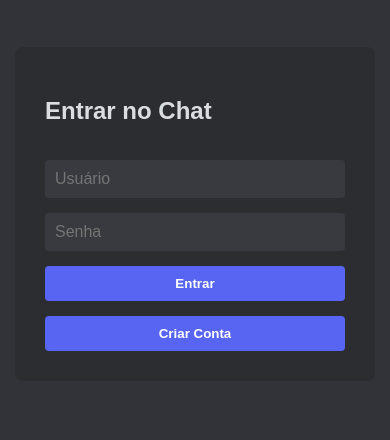
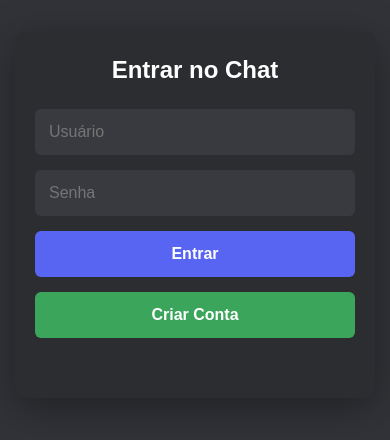
Before and after one commit to arthuromanojogos-tech/MeuDiscord, an Electron app: page login.html in a window 390 px wide. Shown: the part 208-648 px from the top of the page. Drawn offline with Linux system fonts and the light colour scheme.

Commit message:
Update login.html

```diff
--- a/login.html
+++ b/login.html
@@ -1,44 +1,406 @@
 <!DOCTYPE html>
 <html lang="pt-BR">
+
 <head>
+
     <meta charset="UTF-8">
-    <title>Login - Meu Chat</title>
+
+    <meta
+        name="viewport"
+        content="width=device-width, initial-scale=1.0, maximum-scale=1.0, user-scalable=no"
+    >
+
+    <title>Meu Chat - Login</title>
+
     <style>
-        body { font-family: Arial, sans-serif; background: #313338; color: #dbdee1; display: flex; justify-content: center; align-items: center; height: 100vh; margin: 0; }
-        .card { background: #2b2d31; padding: 30px; border-radius: 8px; width: 300px; display: flex; flex-direction: column; gap: 15px; }
-        input { border: none; padding: 10px; border-radius: 4px; background: #383a40; color: white; font-size: 16px; outline: none; }
-        button { background: #5865f2; border: none; padding: 10px; color: white; border-radius: 4px; font-weight: bold; cursor: pointer; }
-        button:hover { background: #4752c4; }
+
+        * {
+            box-sizing: border-box;
+        }
+
+        html,
+        body {
+            margin: 0;
+            padding: 0;
+            width: 100%;
+            min-height: 100%;
+            font-family: Arial, sans-serif;
+            background: #313338;
+            color: #dbdee1;
+        }
+
+        body {
+            min-height: 100dvh;
+            display: flex;
+            justify-content: center;
+            align-items: center;
+            padding: 20px;
+        }
+
+        .card {
+
+            background: #2b2d31;
+
+            width: 100%;
+            max-width: 380px;
+
+            padding: 30px 24px;
+
+            border-radius: 12px;
+
+            display: flex;
+            flex-direction: column;
+
+            gap: 15px;
+
+            box-shadow:
+                0 10px 40px rgba(0, 0, 0, 0.35);
+
+        }
+
+        h2 {
+            text-align: center;
+            margin: 0 0 10px;
+            color: white;
+        }
+
+        input {
+
+            width: 100%;
+
+            border: none;
+
+            padding: 14px;
+
+            border-radius: 6px;
+
+            background: #383a40;
+
+            color: white;
+
+            font-size: 16px;
+
+            outline: none;
+
+        }
+
+        input:focus {
+            outline: 2px solid #5865f2;
+        }
+
+        button {
+
+            width: 100%;
+
+            border: none;
+
+            padding: 14px;
+
+            color: white;
+
+            border-radius: 6px;
+
+            font-size: 15px;
+
+            font-weight: bold;
+
+            cursor: pointer;
+
+            background: #5865f2;
+
+        }
+
+        button:hover {
+            background: #4752c4;
+        }
+
+        button:active {
+            transform: scale(0.98);
+        }
+
+        #registerBtn {
+            background: #3ba55c;
+        }
+
+        #registerBtn:hover {
+            background: #2d7d46;
+        }
+
+        #message {
+
+            min-height: 20px;
+
+            text-align: center;
+
+            font-size: 14px;
+
+        }
+
+        @media (max-width: 480px) {
+
+            body {
+                padding: 15px;
+            }
+
+            .card {
+                padding: 25px 20px;
+                border-radius: 10px;
+            }
+
+            input,
+            button {
+                font-size: 16px;
+            }
+
+        }
+
     </style>
+
 </head>
+
 <body>
+
     <div class="card">
-        <h2>Entrar no Chat</h2>
-        <input id="user" placeholder="Usuário">
-        <input id="pass" type="password" placeholder="Senha">
-        <button onclick="auth('login')">Entrar</button>
-        <button onclick="auth('register')">Criar Conta</button>
+
+        <h2 id="title">
+            Entrar no Chat
+        </h2>
+
+        <input
+            id="user"
+            type="text"
+            placeholder="Usuário"
+            autocomplete="username"
+        >
+
+        <input
+            id="pass"
+            type="password"
+            placeholder="Senha"
+            autocomplete="current-password"
+        >
+
+        <button onclick="auth('login')">
+            Entrar
+        </button>
+
+        <button
+            id="registerBtn"
+            onclick="auth('register')"
+        >
+            Criar Conta
+        </button>
+
+        <div id="message"></div>
+
     </div>
+
+
     <script>
+
+        const userInput =
+            document.getElementById('user');
+
+        const passInput =
+            document.getElementById('pass');
+
+        const message =
+            document.getElementById('message');
+
+
         async function auth(type) {
-            const username = document.getElementById('user').value;
-            const password = document.getElementById('pass').value;
 
-            const res = await fetch('/' + type, {
-                method: 'POST',
-                headers: {'Content-Type': 'application/json'},
-                body: JSON.stringify({ username, password })
-            });
+            const username =
+                userInput.value.trim();
 
-            if (res.ok) {
-                // Salva o usuário no navegador e vai para o chat
-                localStorage.setItem('chat_username', username);
-                window.location.href = '/';
-            } else {
-                const errText = await res.text();
-                alert('Erro: ' + errText);
+            const password =
+                passInput.value;
+
+
+            if (!username || !password) {
+
+                showMessage(
+                    'Preencha usuário e senha.',
+                    true
+                );
+
+                return;
             }
+
+
+            try {
+
+                const res =
+                    await fetch('/' + type, {
+
+                        method: 'POST',
+
+                        headers: {
+                            'Content-Type':
+                                'application/json'
+                        },
+
+                        credentials: 'include',
+
+                        body: JSON.stringify({
+                            username,
+                            password
+                        })
+
+                    });
+
+
+                const text =
+                    await res.text();
+
+
+                if (!res.ok) {
+
+                    showMessage(
+                        text,
+                        true
+                    );
+
+                    return;
+                }
+
+
+                if (type === 'register') {
+
+                    showMessage(
+                        'Conta criada! Entrando...',
+                        false
+                    );
+
+                    setTimeout(() => {
+
+                        loginAfterRegister(
+                            username,
+                            password
+                        );
+
+                    }, 500);
+
+                    return;
+                }
+
+
+                // Login correto
+                localStorage.setItem(
+                    'chat_username',
+                    username
+                );
+
+                window.location.replace('/');
+
+            }
+
+            catch (error) {
+
+                console.error(error);
+
+                showMessage(
+                    'Erro de conexão com o servidor.',
+                    true
+                );
+
+            }
+
         }
+
+
+        async function loginAfterRegister(
+            username,
+            password
+        ) {
+
+            try {
+
+                const res =
+                    await fetch('/login', {
+
+                        method: 'POST',
+
+                        headers: {
+                            'Content-Type':
+                                'application/json'
+                        },
+
+                        credentials: 'include',
+
+                        body: JSON.stringify({
+                            username,
+                            password
+                        })
+
+                    });
+
+
+                if (!res.ok) {
+
+                    showMessage(
+                        'Conta criada. Faça login.',
+                        false
+                    );
+
+                    return;
+                }
+
+
+                localStorage.setItem(
+                    'chat_username',
+                    username
+                );
+
+                window.location.replace('/');
+
+            }
+
+            catch (error) {
+
+                showMessage(
+                    'Conta criada. Faça login.',
+                    false
+                );
+
+            }
+
+        }
+
+
+        function showMessage(
+            text,
+            error
+        ) {
+
+            message.textContent = text;
+
+            message.style.color =
+                error
+                    ? '#ed4245'
+                    : '#3ba55c';
+
+        }
+
+
+        // Enter no celular/PC
+        document.addEventListener(
+            'keydown',
+            event => {
+
+                if (
+                    event.key === 'Enter'
+                ) {
+
+                    auth('login');
+
+                }
+
+            }
+        );
+
     </script>
+
 </body>
+
 </html>
```
